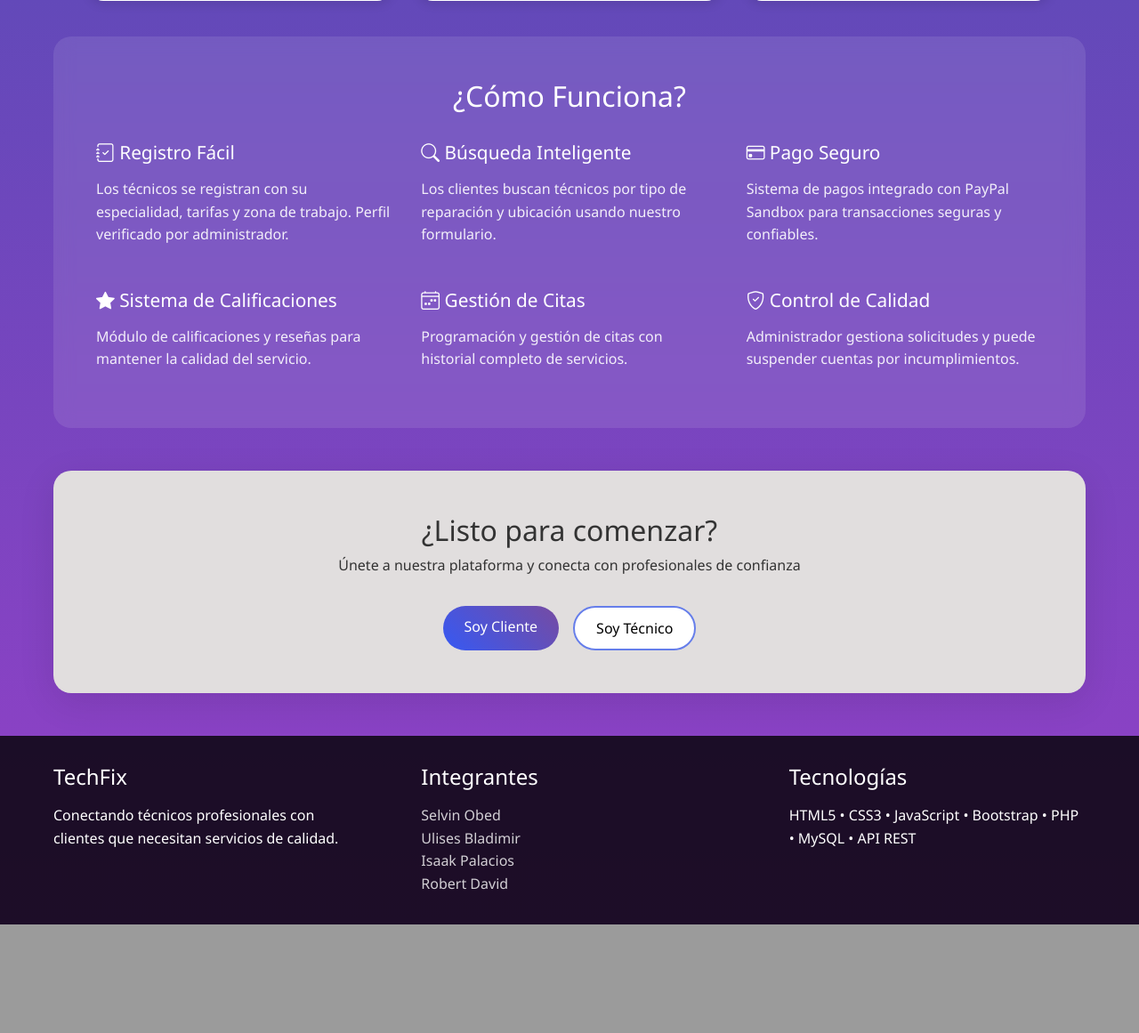
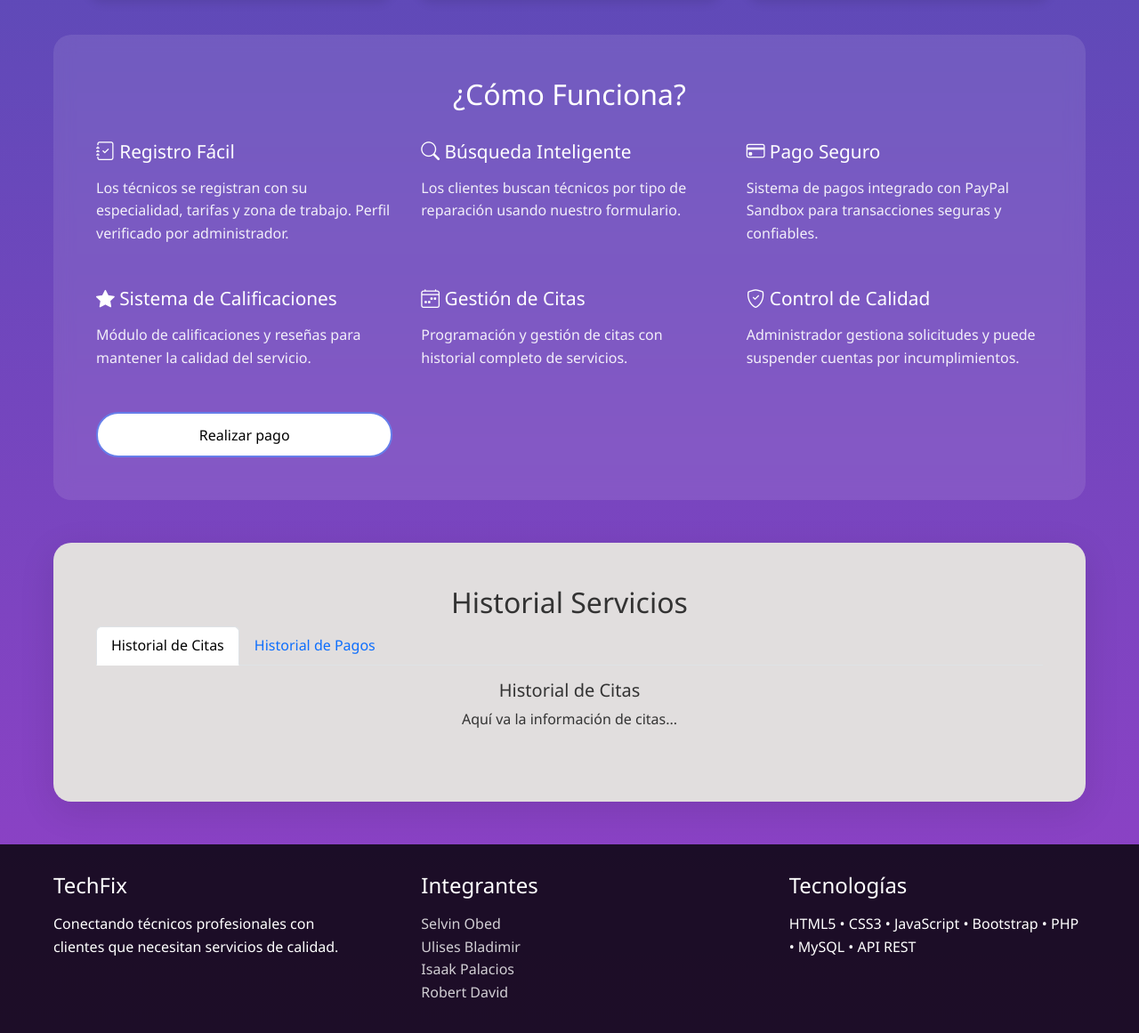
Before and after one commit to SelvinKoraddo/Proyecto-TPI-2025, a PHP site: page /Home.php in a window 1280 px wide. Shown: the part 1467-2628 px from the top of the page at 89% size. Before the commit the page ends 2506 px from the top, so only its background shows below. Run offline with PHP 8.4, Linux system fonts and the light colour scheme.

Commit message:
Home Actualizado

```diff
--- a/ProyectoFase2_2025/Vistas/Home.php
+++ b/ProyectoFase2_2025/Vistas/Home.php
@@ -9,16 +9,19 @@ session_start();
     <meta name="viewport" content="width=device-width, initial-scale=1.0">
     <title>TechFix - Servicios Técnicos Profesionales</title>
 
+    <!-- Bootstrap CSS v5.3.8 -->
+    <link href="https://cdn.jsdelivr.net/npm/bootstrap@5.3.8/dist/css/bootstrap.min.css" rel="stylesheet"
+        integrity="sha384-sRIl4kxILFvY47J16cr9ZwB07vP4J8+LH7qKQnuqkuIAvNWLzeN8tE5YBujZqJLB" crossorigin="anonymous">
+    <link href="https://cdn.jsdelivr.net/npm/bootstrap-icons/font/bootstrap-icons.css" rel="stylesheet">
+    <link rel="stylesheet" href="../Vistas/css/estilos.css">
     <script src="../Vistas/script/script.js" defer></script>
-    <!-- Bootstrap CSS v5.3.8 -->
-    <link href="https://cdn.jsdelivr.net/npm/bootstrap@5.3.8/dist/css/bootstrap.min.css" rel="stylesheet" integrity="sha384-sRIl4kxILFvY47J16cr9ZwB07vP4J8+LH7qKQnuqkuIAvNWLzeN8tE5YBujZqJLB" crossorigin="anonymous">
-    <link rel="stylesheet" href="../Vistas/css/estilos.css">
-    <link href="https://cdn.jsdelivr.net/npm/bootstrap-icons/font/bootstrap-icons.css" rel="stylesheet">
+
+
 </head>
 
 <body>
     <header>
-        <nav class="container">
+        <nav class="containerH">
             <div class="logo">
                 <i class="bi bi-wrench"> TechFix</i>
             </div>
@@ -26,10 +29,13 @@ session_start();
                 <li><a href="#inic">Inicio</a></li>
                 <li><a href="#serv">Servicios</a></li>
                 <li><a href="#Cf">Cómo Funciona</a></li>
+                <li><a href="#historial">Historial</a></li>
+                <li><a href="#">Perfil</a></li>
             </ul>
+
             <div class="auth-buttons">
-                <a href="#log" class="btn btn-outline">Iniciar Sesión</a>
-                <a href="#log" class="btn btn-primary">Registrarse</a>
+                <a href="Login.php" class="btn btn-outline">Cerrar Sesión</a>
+
             </div>
         </nav>
     </header>
@@ -38,73 +44,72 @@ session_start();
     <main class="container">
         <section class="hero">
             <h1 id="inic">Servicios Técnicos Profesionales</h1>
-            <p>Conectamos técnicos especializados con clientes que necesitan reparaciones de electrodomésticos y servicios de construcción</p>
+            <p>Conectamos técnicos especializados con clientes que necesitan reparaciones de electrodomésticos y
+                servicios de construcción</p>
         </section>
 
         <section class="search-section">
             <h2 id="tperfect">Encuentra el Técnico Perfecto</h2>
-            <form class="search-form">
+
+            <form class="search-form" action="BuscarTecnicos.php" method="GET">
                 <div class="form-group">
                     <label for="service-type">Tipo de Servicio</label>
-                    <select id="service-type">
+                    <select id="service-type" name="especialidad">
                         <option value="">Selecciona un servicio</option>
-                        <option value="refrigeradora">Reparación Refrigeradora</option>
-                        <option value="lavadora">Reparación Lavadora</option>
-                        <option value="horno">Reparación Horno</option>
-                        <option value="television">Reparación Televisor</option>
-                        <option value="albañil">Servicios de Albañilería</option>
-                        <option value="electricista">Servicios Eléctricos</option>
-                        <option value="plomero">Servicios de Plomería</option>
+                        <option value="Refrigeradora">Reparación Refrigeradora</option>
+                        <option value="Lavadora">Reparación Lavadora</option>
+                        <option value="Horno">Reparación Horno</option>
+                        <option value="Televisor">Reparación Televisor</option>
+                        <option value="Albañilería">Servicios de Albañilería</option>
+                        <option value="Electricidad">Servicios Eléctricos</option>
                     </select>
-                </div>
-                <div class="form-group">
-                    <label for="location">Ubicación</label>
-                    <input type="text" id="location" placeholder="Ciudad o código postal">
+
                 </div>
                 <button type="submit" class="btn btn-primary">Buscar Técnicos</button>
+
             </form>
         </section>
         <h1 id="serv">Servicios</h1>
         <section class="service-categories">
 
-            <div class="service-card">
+            <div class="service-card" onclick="window.location.href='BuscarTecnicos.php?especialidad=Refrigeradora'">
                 <div class="service-img">
                     <img src="./imagenes/refri.jpg" alt="Imagen de refrigeradora" />
                 </div>
                 <h3>Refrigeradoras</h3>
                 <p>Reparación y mantenimiento de refrigeradoras de todas las marcas</p>
             </div>
-            <div class="service-card">
+            <div class="service-card" onclick="window.location.href='BuscarTecnicos.php?especialidad=Lavadoras'">
                 <div class="service-img">
-                <img src="./imagenes/lavadora.jpg" alt="Imagen de lavadora" />
+                    <img src="./imagenes/lavadora.jpg" alt="Imagen de lavadora" />
                 </div>
                 <h3>Lavadoras</h3>
                 <p>Servicio especializado en lavadoras y secadoras</p>
             </div>
-            <div class="service-card">
+            <div class="service-card" onclick="window.location.href='BuscarTecnicos.php?especialidad=Hornos'">
                 <div class="service-img">
-                <img src="./imagenes/horno.jpg" alt="Imagen de lavadora" />
+                    <img src="./imagenes/horno.jpg" alt="Imagen de lavadora" />
                 </div>
                 <h3>Hornos</h3>
                 <p>Reparación de hornos eléctricos y a gas</p>
             </div>
-            <div class="service-card">
+            <div class="service-card" onclick="window.location.href='BuscarTecnicos.php?especialidad=Televisores'">
                 <div class="service-img">
-                <img src="./imagenes/tv.jpg" alt="Imagen de lavadora" />
+                    <img src="./imagenes/tv.jpg" alt="Imagen de lavadora" />
                 </div>
                 <h3>Televisores</h3>
                 <p>Reparación de TV LED, LCD, OLED y Smart TV</p>
             </div>
-            <div class="service-card">
+            <div class="service-card" onclick="window.location.href='BuscarTecnicos.php?especialidad=Albañilería'">
                 <div class="service-img">
-                <img src="./imagenes/construccion.jpg" alt="Imagen de lavadora" />
+                    <img src="./imagenes/construccion.jpg" alt="Imagen de lavadora" />
                 </div>
                 <h3>Albañilería</h3>
                 <p>Servicios de construcción y remodelación</p>
             </div>
-            <div class="service-card">
+            <div class="service-card" onclick="window.location.href='BuscarTecnicos.php?especialidad=Electricidad'">
                 <div class="service-img">
-                <img src="./imagenes/electricidad.jpg" alt="Imagen de lavadora" />
+                    <img src="./imagenes/electricidad.jpg" alt="Imagen de lavadora" />
                 </div>
                 <h3>Electricidad</h3>
                 <p>Instalaciones y reparaciones eléctricas</p>
@@ -116,11 +121,12 @@ session_start();
             <div class="features-grid">
                 <div class="feature">
                     <h3><i class="bi bi-journal-check"></i> Registro Fácil</h3>
-                    <p>Los técnicos se registran con su especialidad, tarifas y zona de trabajo. Perfil verificado por administrador.</p>
+                    <p>Los técnicos se registran con su especialidad, tarifas y zona de trabajo. Perfil verificado por
+                        administrador.</p>
                 </div>
                 <div class="feature">
                     <h3><i class="bi bi-search"></i> Búsqueda Inteligente</h3>
-                    <p>Los clientes buscan técnicos por tipo de reparación y ubicación usando nuestro formulario.</p>
+                    <p>Los clientes buscan técnicos por tipo de reparación usando nuestro formulario.</p>
                 </div>
                 <div class="feature">
                     <h3><i class="bi bi-credit-card"></i> Pago Seguro</h3>
@@ -138,15 +144,37 @@ session_start();
                     <h3><i class="bi bi-shield-check"></i> Control de Calidad</h3>
                     <p>Administrador gestiona solicitudes y puede suspender cuentas por incumplimientos.</p>
                 </div>
+                <a href="Pago.php" class="btn btn-outline">Realizar pago</a>
             </div>
         </section>
 
         <section class="cta-section">
-            <h2>¿Listo para comenzar?</h2>
-            <p>Únete a nuestra plataforma y conecta con profesionales de confianza</p>
-            <div class="cta-buttons" id="log">
-                <a href="#" class="btn btn-primary">Soy Cliente</a>
-                <a href="#" class="btn btn-outline">Soy Técnico</a>
+            <h2 id="historial">Historial Servicios</h2>
+            <!-- Navegación con pestañas -->
+            <ul class="nav nav-tabs" id="myTab" role="tablist">
+                <li class="nav-item" role="presentation">
+                    <button class="nav-link active" id="citas-tab" data-bs-toggle="tab" data-bs-target="#citas"
+                        type="button" role="tab" aria-controls="citas" aria-selected="true">Historial de Citas</button>
+                </li>
+                <li class="nav-item" role="presentation">
+                    <button class="nav-link" id="pagos-tab" data-bs-toggle="tab" data-bs-target="#pagos" type="button"
+                        role="tab" aria-controls="pagos" aria-selected="false">Historial de Pagos</button>
+                </li>
+            </ul>
+
+            <!-- Contenido de cada pestaña -->
+            <div class="tab-content" id="myTabContent">
+                <div class="tab-pane fade show active p-3" id="citas" role="tabpanel" aria-labelledby="citas-tab">
+                    <h5>Historial de Citas</h5>
+                    <p>Aquí va la información de citas...</p>
+                </div>
+
+                <div class="tab-pane fade p-3" id="pagos" role="tabpanel" aria-labelledby="pagos-tab">
+                    <h5>Historial de Pagos</h5>
+                    <p>Aquí va la información de pagos...</p>
+                </div>
+            </div>
+
             </div>
         </section>
     </main>
@@ -174,7 +202,9 @@ session_start();
     </footer>
 
 
-    <script src="https://cdn.jsdelivr.net/npm/bootstrap@5.3.8/dist/js/bootstrap.bundle.min.js" integrity="sha384-FKyoEForCGlyvwx9Hj09JcYn3nv7wiPVlz7YYwJrWVcXK/BmnVDxM+D2scQbITxI" crossorigin="anonymous"></script>
+    <script src="https://cdn.jsdelivr.net/npm/bootstrap@5.3.8/dist/js/bootstrap.bundle.min.js"
+        integrity="sha384-FKyoEForCGlyvwx9Hj09JcYn3nv7wiPVlz7YYwJrWVcXK/BmnVDxM+D2scQbITxI"
+        crossorigin="anonymous"></script>
 </body>
 
 </html>
```
